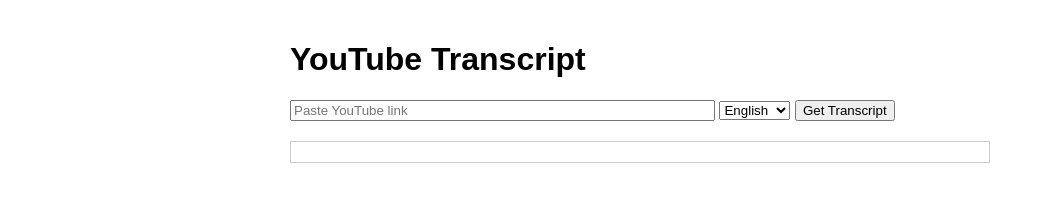
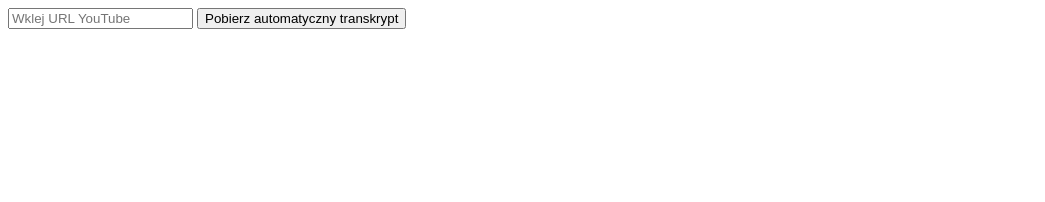
Before and after one commit to mastermaksior/youtube-transcript, a plain HTML site: page index.html in a window 1280 px wide. Shown: the whole page, without its empty margins (0-1045 px from the left). Drawn offline with Linux system fonts and the light colour scheme.

Commit message:
Update index.html

```diff
--- a/index.html
+++ b/index.html
@@ -1,69 +1,54 @@
 <!DOCTYPE html>
-<html lang="en">
+<html>
 <head>
-  <meta charset="UTF-8">
-  <title>YouTube Transcript Viewer</title>
-  <style>
-    body {
-      font-family: Arial, sans-serif;
-      padding: 20px;
-      max-width: 700px;
-      margin: auto;
-    }
-    #transcript {
-      white-space: pre-wrap;
-      margin-top: 20px;
-      border: 1px solid #ccc;
-      padding: 10px;
-    }
-  </style>
+    <title>YouTube Auto Transcript</title>
 </head>
 <body>
-  <h1>YouTube Transcript</h1>
-  <input type="text" id="youtubeUrl" placeholder="Paste YouTube link" size="50">
-  <select id="lang">
-    <option value="en">English</option>
-    <option value="pl">Polski</option>
-    <option value="es">Español</option>
-  </select>
-  <button onclick="getTranscript()">Get Transcript</button>
-
-  <div id="transcript"></div>
+    <input type="text" id="videoUrl" placeholder="Wklej URL YouTube">
+    <button onclick="getAutoTranscript()">Pobierz automatyczny transkrypt</button>
+    <div id="result"></div>
 
 <script>
-    function getVideoId(url) {
-      const match = url.match(/(?:youtu\.be\/|youtube\.com\/(?:watch\?v=|embed\/))([a-zA-Z0-9_-]{11})/);
-      return match ? match[1] : null;
+function getAutoTranscript() {
+    const urlInput = document.getElementById('videoUrl').value;
+    let videoId = '';
+    try {
+        videoId = new URL(urlInput).searchParams.get('v');
+        if (!videoId) {
+            // Obsługa linków typu youtu.be/ID
+            const match = urlInput.match(/youtu\.be\/([a-zA-Z0-9_-]+)/);
+            if (match) videoId = match[1];
         }
-
-    async function getTranscript() {
-      const url = document.getElementById("youtubeUrl").value.trim();
-      const lang = document.getElementById("lang").value;
-      const videoId = getVideoId(url);
-      const transcriptDiv = document.getElementById("transcript");
-
-      if (!videoId) {
-        transcriptDiv.textContent = "Invalid YouTube URL.";
+    } catch (e) {
+        document.getElementById('result').innerText = 'Nieprawidłowy link!';
         return;
     }
+    if (!videoId) {
+        document.getElementById('result').innerText = 'Nieprawidłowy link!';
+        return;
+    }
+    const url = `https://video.google.com/timedtext?lang=en&v=${videoId}&kind=asr`;
 
-      const transcriptUrl = `https://video.google.com/timedtext?lang=${lang}&v=${videoId}`;
-
-      try {
-        const res = await fetch(transcriptUrl);
-        if (!res.ok) throw new Error("No captions found.");
-        const xml = await res.text();
+    fetch(url)
+    .then(response => response.text())
+    .then(data => {
+        if (!data.trim()) {
+            document.getElementById('result').innerText = 'Brak automatycznych napisów po angielsku!';
+            return;
+        }
         const parser = new DOMParser();
-        const xmlDoc = parser.parseFromString(xml, "text/xml");
-
-        const texts = Array.from(xmlDoc.getElementsByTagName("text")).map(el =>
-          el.textContent.replace(/&#39;/g, "'").replace(/&quot;/g, '"')
-        );
-
-        transcriptDiv.textContent = texts.length ? texts.join("\n") : "No transcript found.";
-      } catch (e) {
-        transcriptDiv.textContent = "Transcript could not be loaded.";
+        const xml = parser.parseFromString(data, "text/xml");
+        const textNodes = xml.getElementsByTagName('text');
+        let transcript = '';
+        for(let node of textNodes) {
+            transcript += node.textContent + ' ';
         }
+        document.getElementById('result').innerText = transcript.trim();
+    })
+    .catch(error => {
+        document.getElementById('result').innerText = 'Błąd pobierania napisów!';
+        console.error(error);
+    });
 }
 </script>
 </body>
```
Lines whose indentation alone changed are shown as unchanged.
